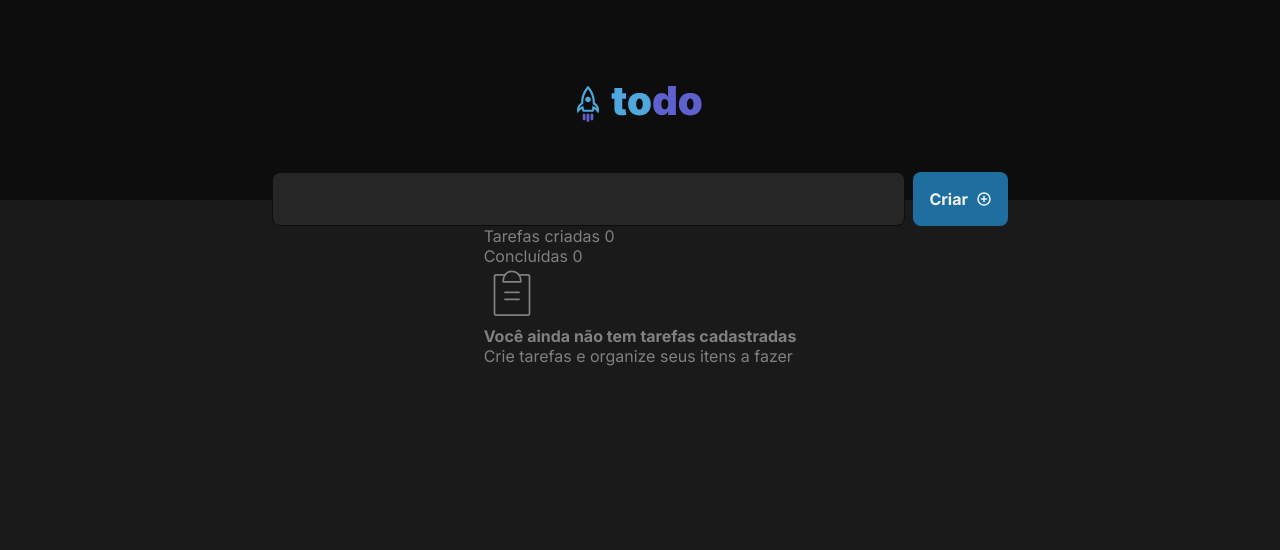
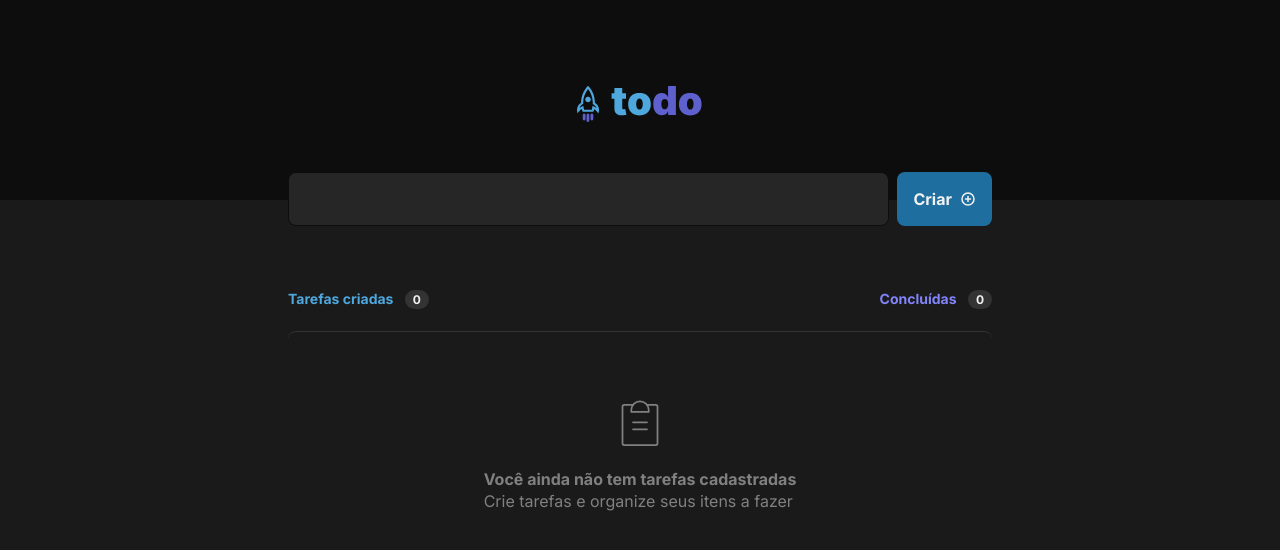
Before and after one commit to LMThomaz/to-do-list, a React (Vite) app: page / in a window 1280 px wide. Shown: the top 550 px of the page. Built offline with nearby package versions, Linux system fonts and the light colour scheme.

Commit message:
Fix: max width

```diff
--- a/src/pages/Home/styles.module.css
+++ b/src/pages/Home/styles.module.css
@@ -7,6 +7,7 @@
 }
 
 .home main {
+  max-width: 46rem;
   width: 100%;
   flex: 1;
   margin-top: -1.75rem;
@@ -17,7 +18,6 @@
 }
 
 .home main form {
-  max-width: 46rem;
   width: 100%;
   display: flex;
   gap: 0.5rem;
@@ -39,3 +39,53 @@
 .icon {
   line-height: 0;
 }
+
+.content {
+  margin-top: 4rem;
+  flex: 1;
+  width: 100%;
+  display: flex;
+  flex-direction: column;
+  gap: 1.5rem;
+}
+
+.content header {
+  display: flex;
+  justify-content: space-between;
+}
+
+.content header p {
+  font-size: 0.875rem;
+  font-weight: bold;
+  color: var(--blue-500);
+}
+
+.content header p.taskFinished {
+  color: var(--purple-500);
+}
+
+.content header p span {
+  font-size: 0.75rem;
+  font-weight: bold;
+  color: var(--gray-100);
+  background-color: var(--gray-400);
+  padding: 0.125rem 0.5rem;
+  border-radius: 1rem;
+  margin-left: 8px;
+}
+
+.emptyTaskWrapper {
+  display: flex;
+  flex-direction: column;
+  align-items: center;
+  justify-content: center;
+  gap: 1rem;
+  padding: 4rem 0;
+  border-radius: 8px;
+  border-top: 1px solid var(--gray-400);
+}
+
+.emptyTaskWrapper strong,
+.emptyTaskWrapper p {
+  line-height: 1.4;
+}
```
